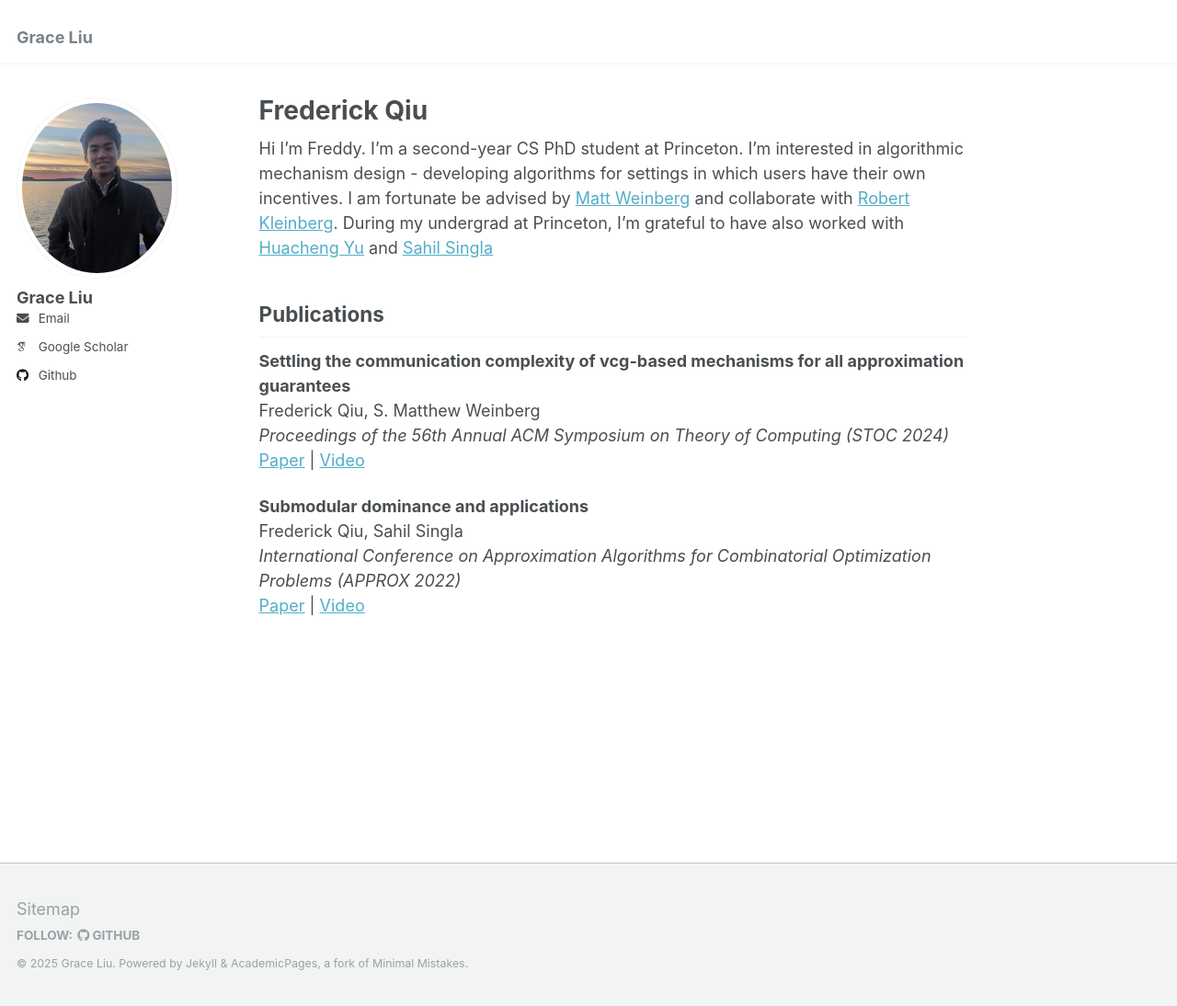
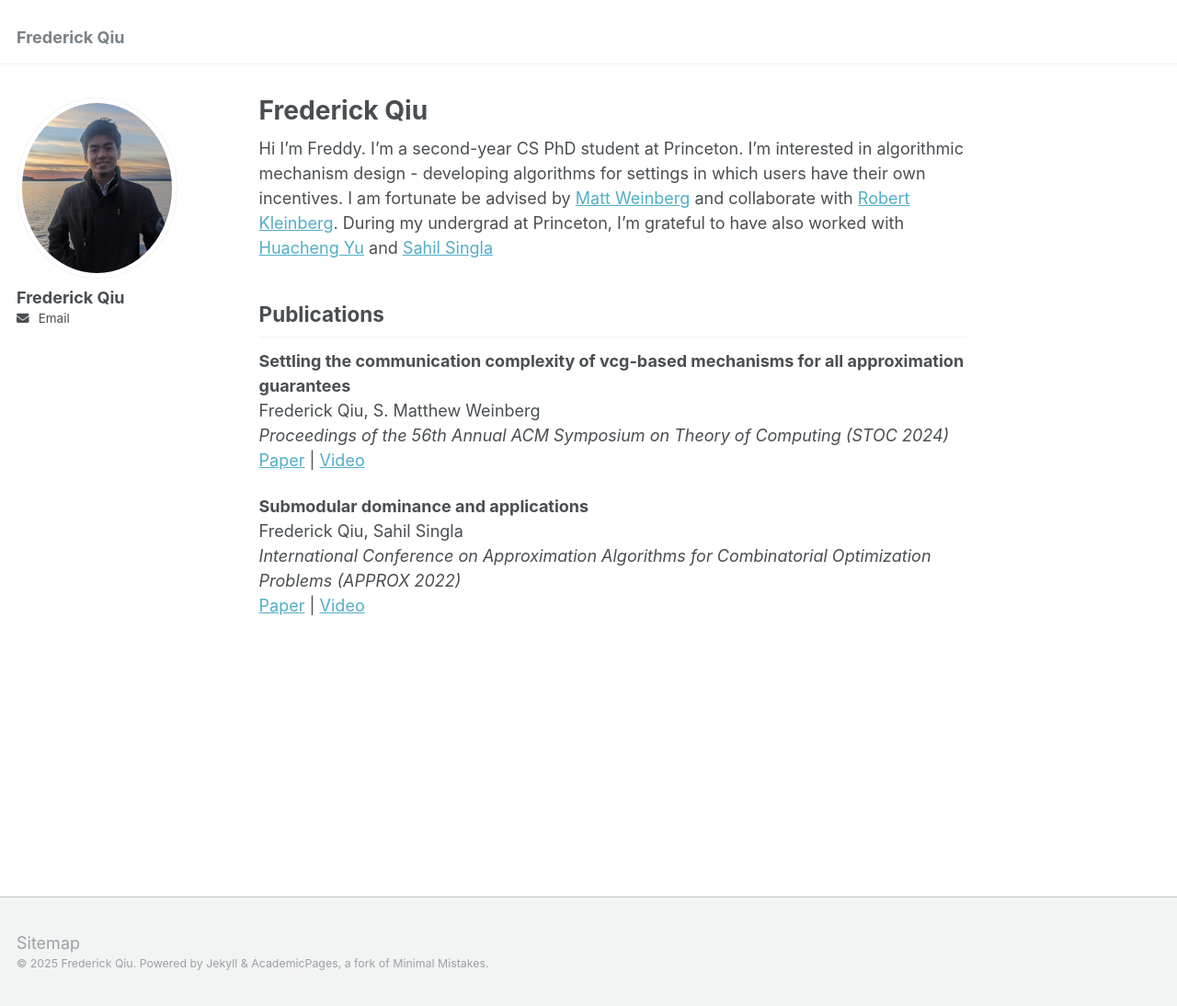
Before and after one commit to frederickqiu/frederickqiu.github.io, a Jekyll site: the page built from _pages/about.md, in a window 1280 px wide and 1094 px high. Shown: the whole window at 92% size. Built offline with Jekyll 4.4.1, drawn with Linux system fonts in a browser that asks for light colours; some web fonts are replaced.

Commit message:
Update _config.yml

```diff
--- a/_config.yml
+++ b/_config.yml
@@ -8,13 +8,13 @@
 
 # Basic Site Settings
 locale                   : "en-US"
-title                    : "Grace Liu"
+title                    : "Frederick Qiu"
 title_separator          : "-"
-name                     : &name "Grace Liu"
+name                     : &name "Frederick Qiu"
 description              : &description "personal description"
-url                      : https://graliuce.github.io # the base hostname & protocol for your site e.g. "https://mmistakes.github.io"
+url                      : https://fqiu.github.io # the base hostname & protocol for your site e.g. "https://mmistakes.github.io"
 baseurl                  : "" # the subpath of your site, e.g. "/blog"
-repository               : "academicpages/graliuce.github.io"
+repository               : "academicpages/fqiu.github.io"
 
 # Site Author - The following control what appear as part of the author content on the side bar.
 #               If a field is blank the icon and link will not appear, otherwise it will be shown.
@@ -22,14 +22,14 @@ repository               : "academicpages/graliuce.github.io"
 author:
   # Biographic information
   avatar           : "profile.png"
-  name             : "Grace Liu"
+  name             : "Frederick Qiu"
   pronouns         : # example: "she/her"
   uri              : # URL
-  email            : "gliu2@andrew.cmu.edu"
+  email            : "fqiu@princeton.edu"
 
   # Academic websites
   arxiv            : # URL - Update with the correct link to your profile
-  googlescholar    : "https://scholar.google.com/citations?view_op=list_works&hl=en&authuser=2&hl=en&user=ehLi__8AAAAJ&authuser=2"
+  googlescholar    : #"https://scholar.google.com/citations?view_op=list_works&hl=en&authuser=2&hl=en&user=ehLi__8AAAAJ&authuser=2"
   impactstory      : # URL
   orcid            : #"http://orcid.org/yourorcidurl"
   semantic         : # URL
@@ -40,7 +40,7 @@ author:
   bitbucket        : # Username - Update with your username on the site
   codepen          : # Username
   dribbble         : # Username
-  github           : "graliuce"
+  github           : # Username
   kaggle           : # Username
   stackoverflow    : # User number or user number and name (i.e., use "1" or "1/jeff-atwood")
 
```
